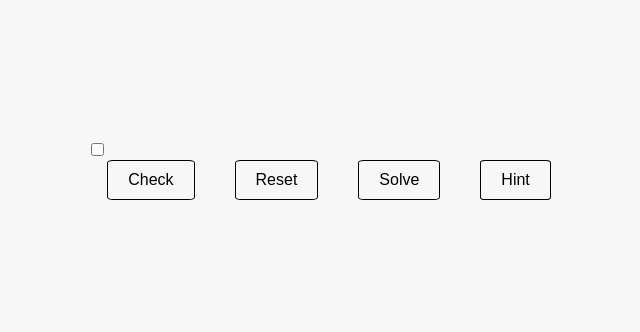
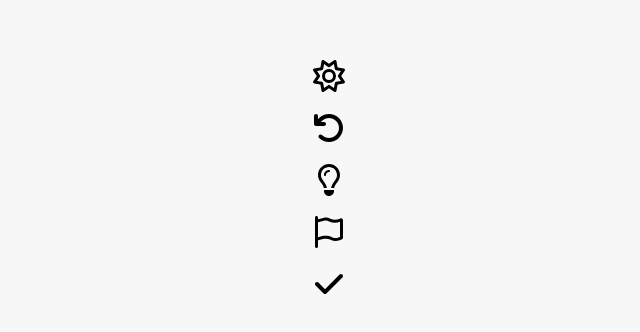
Before and after one commit to WhereIsMyToast/SudokuApp, a React (Vite) app: page / in a window 1280 px wide. Shown: the part 188-520 px from the top of the page, without its empty margins (311-951 px from the left). Built offline with nearby package versions, Linux system fonts and the light colour scheme.

Commit message:
Completed darkMode and remaked the ui

```diff
--- a/package.json
+++ b/package.json
@@ -10,6 +10,11 @@
     "preview": "vite preview"
   },
   "dependencies": {
+    "@fortawesome/fontawesome-svg-core": "^6.5.2",
+    "@fortawesome/free-brands-svg-icons": "^6.5.2",
+    "@fortawesome/free-regular-svg-icons": "^6.5.2",
+    "@fortawesome/free-solid-svg-icons": "^6.5.2",
+    "@fortawesome/react-fontawesome": "^0.2.2",
     "@tauri-apps/api": "^1.5.6",
     "react": "^18.2.0",
     "react-dom": "^18.2.0"
--- a/src/Components/DarkModeToggle.tsx
+++ b/src/Components/DarkModeToggle.tsx
@@ -1,5 +1,6 @@
 import { useState } from "react";
-import "../Styles/DarkModeToggle.css";
+import { FontAwesomeIcon } from "@fortawesome/react-fontawesome";
+import { faMoon, faSun } from "@fortawesome/free-regular-svg-icons";
 
 export function DarkModeToggle() {
   const [mode, setMode] = useState(0);
@@ -21,12 +22,11 @@ export function DarkModeToggle() {
   }
 
   return (
-    <div className="darkmodetoggle">
-      <input
-        className="toggle-checkbox"
-        type="checkbox"
-        onClick={toggleMode}
-      ></input>
-    </div>
+    <FontAwesomeIcon
+      className="darkMode__icon darkMode"
+      icon={mode === 0 ? faSun : faMoon}
+      onClick={toggleMode}
+      title="Toggle theme"
+    ></FontAwesomeIcon>
   );
 }
--- /dev/null
+++ b/src/Components/NavBar.tsx
@@ -0,0 +1,49 @@
+import { faFlag, faLightbulb } from "@fortawesome/free-regular-svg-icons";
+import { faArrowRotateLeft, faCheck } from "@fortawesome/free-solid-svg-icons";
+import { FontAwesomeIcon } from "@fortawesome/react-fontawesome";
+import "../Styles/NavBar.css";
+import { DarkModeToggle } from "./DarkModeToggle";
+
+interface NavBarProps {
+  reset: Function;
+  solve: Function;
+  hint: Function;
+  check: Function;
+}
+const NavBar: React.FC<NavBarProps> = ({ reset, solve, hint, check }) => {
+  return (
+    <div className="NavBar">
+      <DarkModeToggle></DarkModeToggle>
+      <FontAwesomeIcon
+        title="Reset Sudoku"
+        icon={faArrowRotateLeft}
+        onClick={() => {
+          reset();
+        }}
+      />
+      <FontAwesomeIcon
+        title="Hint"
+        icon={faLightbulb}
+        onClick={() => {
+          hint();
+        }}
+      />
+      <FontAwesomeIcon
+        title="Solve Sudoku"
+        icon={faFlag}
+        onClick={() => {
+          solve();
+        }}
+      />
+      <FontAwesomeIcon
+        title="Check"
+        icon={faCheck}
+        onClick={() => {
+          check();
+        }}
+      />
+    </div>
+  );
+};
+
+export default NavBar;
--- a/src/Components/SudokuGrid.tsx
+++ b/src/Components/SudokuGrid.tsx
@@ -4,8 +4,8 @@ import { invoke } from "@tauri-apps/api";
 import { message } from "@tauri-apps/api/dialog";
 import { listen } from "@tauri-apps/api/event";
 import { compareGrids, randomInt, testEmpty } from "../Util/Util";
-import { DarkModeToggle } from "./DarkModeToggle";
-
+import NavBar from "./NavBar";
+import "../Styles/SudokuGrid.css";
 const SudokuGrid = () => {
   //State hooks
   const [grid, setGrid] = useState<number[][]>([]);
@@ -151,30 +151,16 @@ const SudokuGrid = () => {
 
   //JSX to render SudokuGrid component
   return (
-    <div>
-      <DarkModeToggle></DarkModeToggle>
+    <div className="Container">
+      <NavBar
+        reset={handleResetClick}
+        solve={handleSolveClick}
+        hint={handleHintClick}
+        check={handleCheckClick}
+      ></NavBar>
       <table id="sudoku-grid">
         <tbody>{getGridElements(grid)}</tbody>
       </table>
-      <div id="button-container">
-        <button id="check-button" onClick={handleCheckClick}>
-          Check
-        </button>
-        <button id="reset-button" onClick={handleResetClick}>
-          Reset
-        </button>
-        <button id="solve-button" onClick={handleSolveClick}>
-          Solve
-        </button>
-        <button
-          id="hint-button"
-          onClick={() => {
-            handleHintClick(0);
-          }}
-        >
-          Hint
-        </button>
-      </div>
     </div>
   );
 };
--- a/src/Styles/DarkModeToggle.css
+++ /dev/null
@@ -1,3 +0,0 @@
-.darkmodetoggle{
-    position: absolute;
-}
--- /dev/null
+++ b/src/Styles/NavBar.css
@@ -0,0 +1,9 @@
+.NavBar{
+    display: flex;
+    flex-direction: column;
+    *{
+        margin:10px;
+        font-size: 2rem;
+    }
+
+}
--- a/src/Styles/SudokuCell.css
+++ b/src/Styles/SudokuCell.css
@@ -16,8 +16,8 @@
   --text-color: #cacaca;
 }
 
-body {
-  transition: all 0.3s ease-in-out;
+body{
+  transition: background-color 0.46s ease-in-out;
 }
 
 body, input, button {
--- /dev/null
+++ b/src/Styles/SudokuGrid.css
@@ -0,0 +1,7 @@
+.Container{
+    display: flex;
+}
+
+table, td, tr{
+    transition: background-color 0.46s ease-in-out;
+}
```
Also changed, not shown: 2 other files (tests, documents, lock files or other folders).
